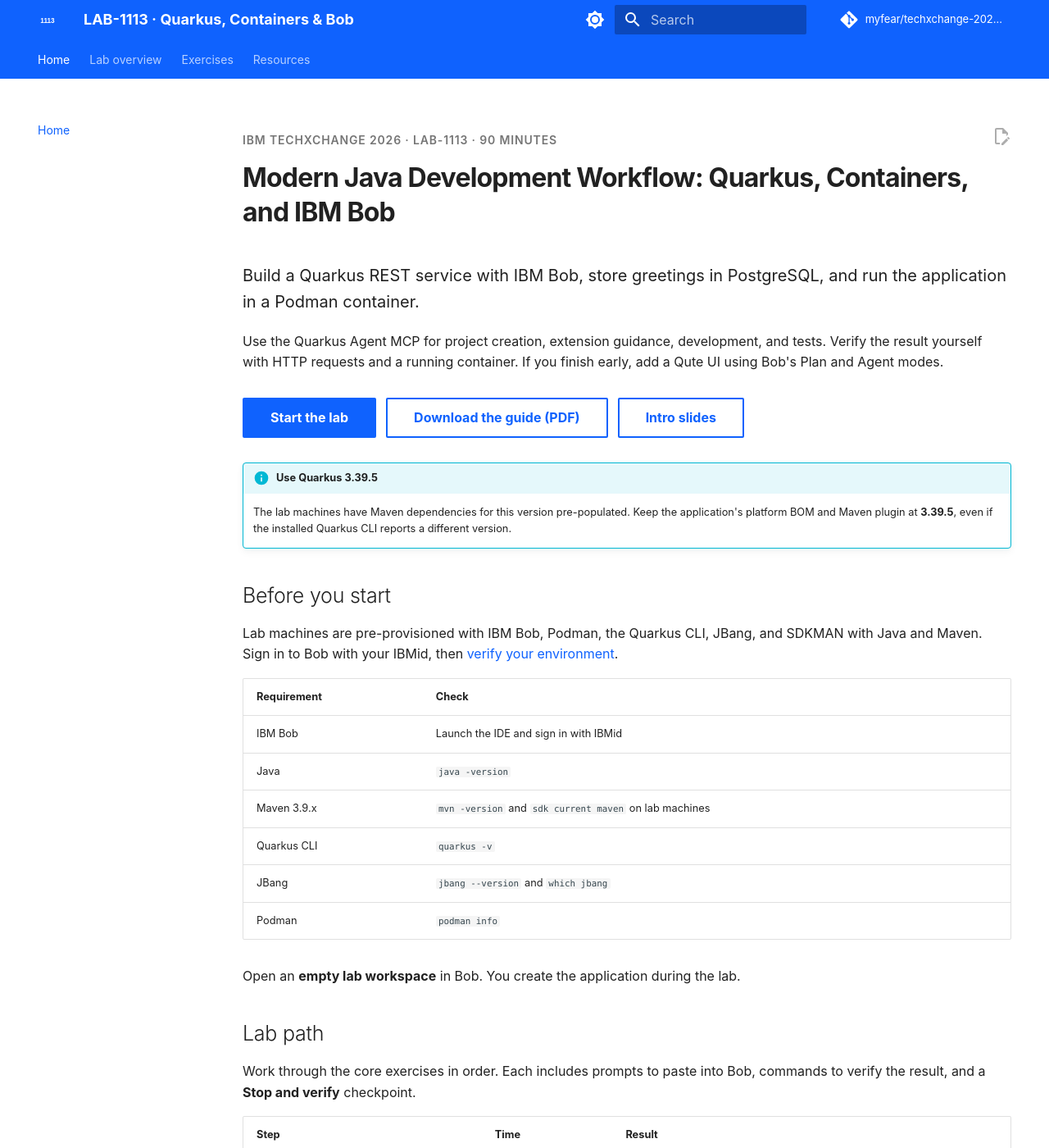
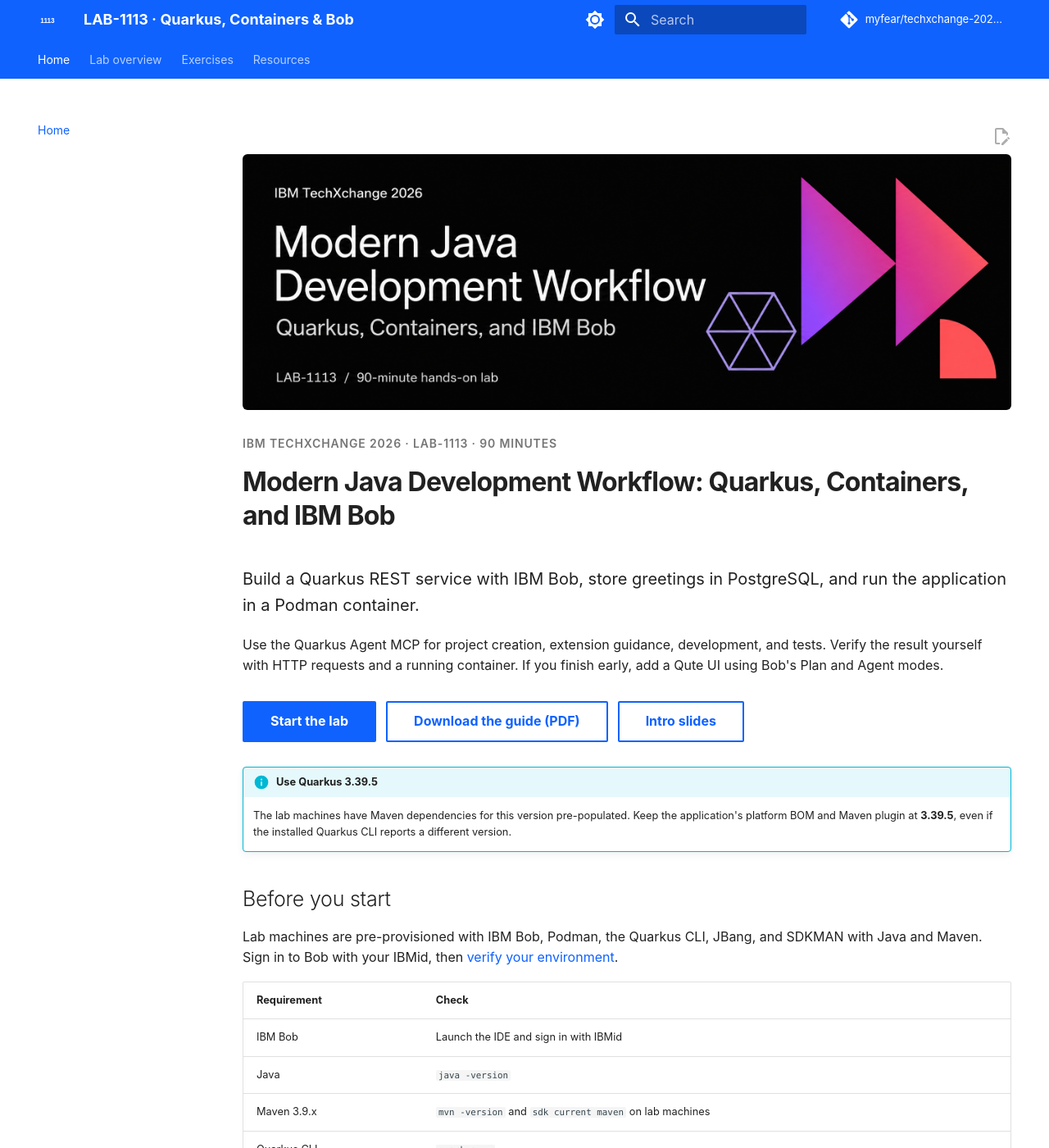
Before and after one commit to myfear/techxchange-2026-quarkus-bob-lab-1113, an MkDocs documentation site: the page built from docs/index.md, in a window 1280 px wide and 1400 px high. Shown: the whole window at 82% size. Built offline with MkDocs 1.6.1 and Material for MkDocs 9.7.7, drawn with Linux system fonts in a browser that asks for light colours; comment, search, counter and statistics services are not loaded.

Commit message:
Add TechXchange banner to the lab homepage

```diff
--- a/docs/assets/stylesheets/extra.css
+++ b/docs/assets/stylesheets/extra.css
@@ -52,6 +52,14 @@
   border-radius: 0.3rem;
 }
 
+.md-typeset img.lab-banner {
+  width: 100%;
+  height: auto;
+  max-height: none;
+  margin: 0 0 1.5rem;
+  border: 0;
+}
+
 .md-typeset__table { width: 100%; }
 .md-typeset table:not([class]) { display: table; width: 100%; }
 .md-typeset table td,
--- a/docs/index.md
+++ b/docs/index.md
@@ -2,6 +2,8 @@
 hide:
   - toc
 ---
+
+![IBM TechXchange 2026, LAB-1113: Modern Java Development Workflow. Quarkus, Containers, and IBM Bob. 90-minute hands-on lab.](assets/images/lab-1113-homepage-banner.png){ .lab-banner width="2172" height="724" fetchpriority="high" }
 
 <p class="lab-kicker">IBM TechXchange 2026 · LAB-1113 · 90 minutes</p>
 
```
Also changed, not shown: docs/assets/images/lab-1113-homepage-banner.png (added).
